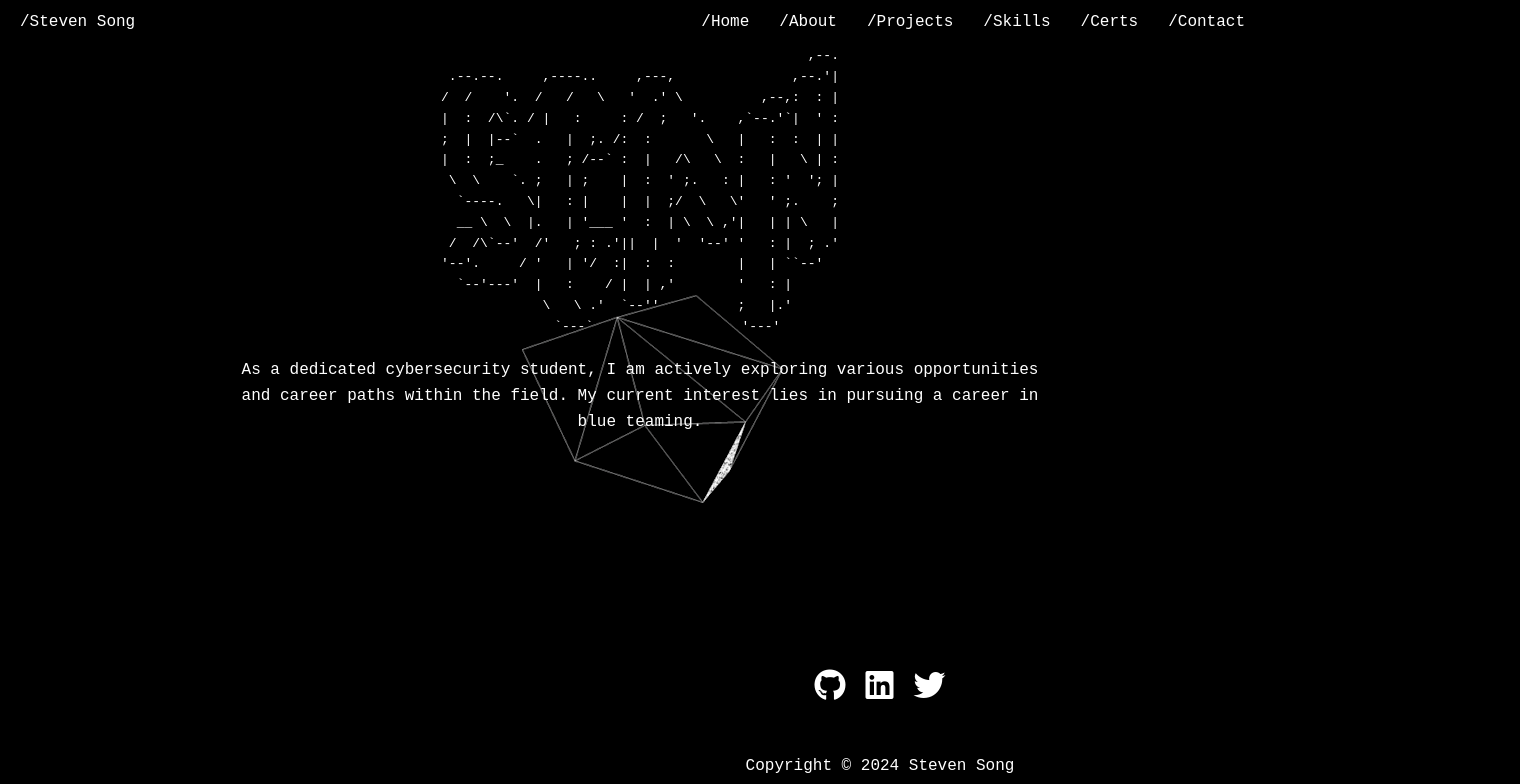
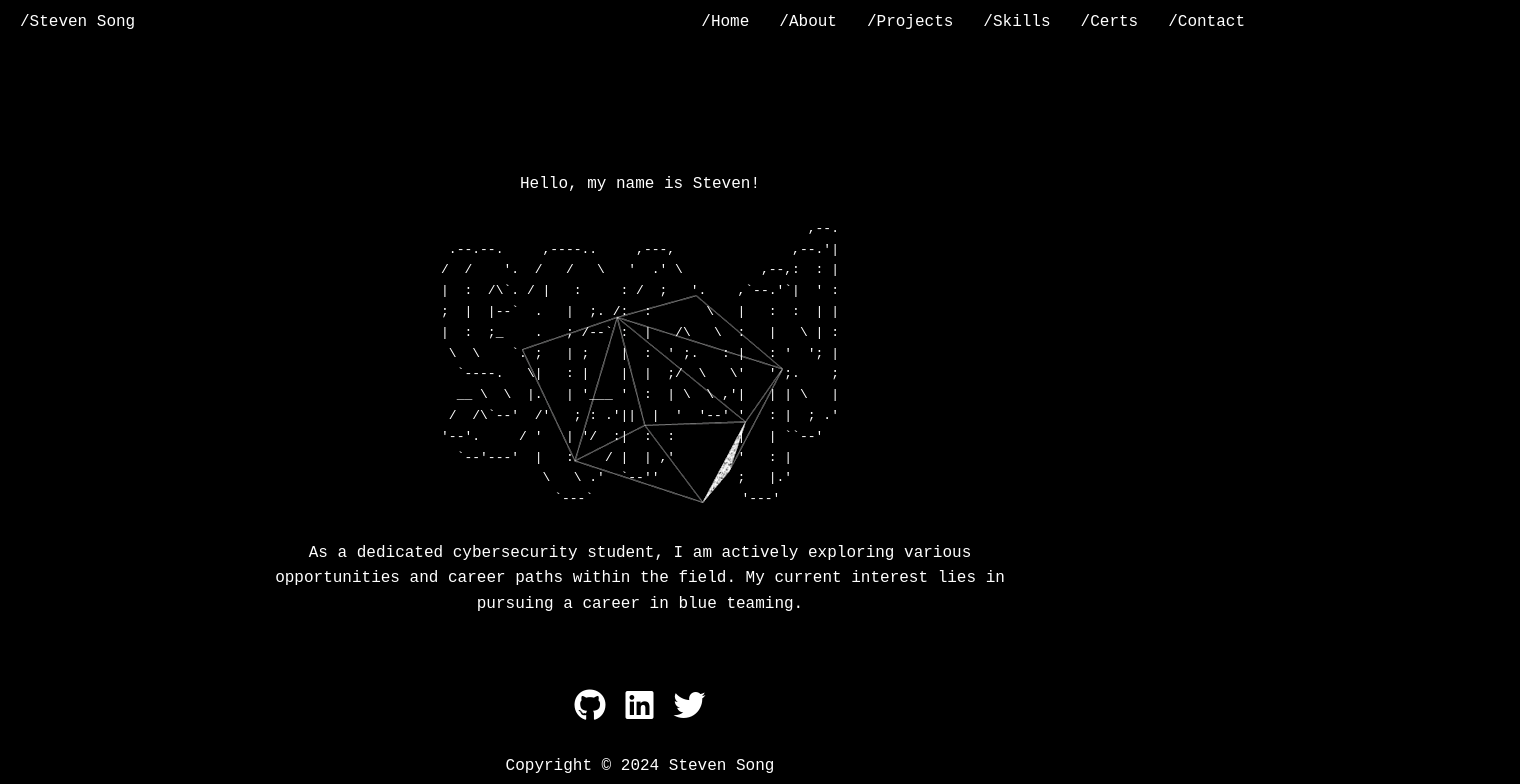
Before and after one commit to stsong0812/stsong0812.github.io, a React (Create React App) app: page / in a window 1280 px wide. Shown: the top 784 px of the page, 1520 px wide, since content can reach past the window. Built offline with nearby package versions, Linux system fonts and the light colour scheme.

Commit message:
Updated content

```diff
--- a/src/components/About.css
+++ b/src/components/About.css
@@ -22,17 +22,3 @@ body, html {
     text-align: left; /* Align text to the left */
     max-width: 800px; /* Ensure the text doesn't stretch too wide */
 }
-
-/* Center the social icons */
-.social-icons {
-    text-align: center;
-    margin: 20px 0;
-}
-
-/* Style the anchor tags */
-.social-icons a {
-    margin: 0 10px;
-    text-decoration: none;
-    color: #fff;
-    font-size: 2rem;
-}
--- a/src/components/Certs.js
+++ b/src/components/Certs.js
@@ -8,10 +8,9 @@ const Certs = () => {
         <div className="container">
             {/* Main section */}
             <section id="certs">
-                <h1>Certifications</h1>
-
                 <div className="description">
                     <p>
+                    <p>Certifications</p>
                         Below are some of the certifications I have earned.
                     </p>
                     <div className="cert-images">
--- a/src/components/Home.css
+++ b/src/components/Home.css
@@ -1,6 +1,5 @@
-/* Set default margin and padding */
-body,
-html {
+/* Set default margin, padding, and height, and use flexbox for column layout */
+body, html {
     margin: 0;
     padding: 0;
     height: 100%;
@@ -8,50 +7,56 @@ html {
     flex-direction: column;
 }
 
-.intro-text {
+/* Container takes full available height and uses flexbox for column layout, centering content */
+.container {
+    flex: 1;
+    display: flex;
+    flex-direction: column;
+    justify-content: space-between;
+    align-items: center;
+}
+
+/* Main section takes full available space, centers content, and adds padding */
+main {
+    flex: 1;
+    display: flex;
+    flex-direction: column;
+    justify-content: center;
+    align-items: center;
+    padding: 20px;
     text-align: center;
 }
 
+/* Style for introductory text */
+.intro-text {
+    font-size: 1rem;
+}
+
+/* ASCII art monospace font, preserved whitespace, left-aligned text */
 .ascii {
+    font-family: monospace;
+    white-space: pre;
     text-align: center;
 }
 
-/* Footer styling */
-footer {
-    padding: 10px 0;
+/* Font size, padding, max width, and left-aligned text */
+.description {
+    font-size: 1rem;
+    padding: 10px;
+    max-width: 300px;
     text-align: center;
-    background-color: #333;
-    color: #fff;
 }
 
-/* Container for social media icons */
+/* Center the social icons and add margin */
 .social-icons {
-    display: flex;
-    justify-content: center; /* Centers icons horizontally */
-    padding: 20px 0; /* Add some padding */
+    text-align: center;
+    margin: 20px 0;
 }
 
-/* Styling for each social media icon link */
+/* Mrgin, no underline, white color, and large font size */
 .social-icons a {
-    margin: 0 5px;
+    margin: 0 10px;
+    text-decoration: none;
     color: #fff;
-    font-size: 1.2rem;
-    transition: color 0.3s ease;
+    font-size: 2rem;
 }
-
-/* Hover effect for the social media icons */
-.social-icons a:hover {
-    color: #61dafb;
-}
-
-.container {
-    display: flex;
-    flex-direction: column;
-    min-height: 100vh;
-}
-
-footer {
-    margin-top: auto; /* Pushes footer to the bottom if content is short */
-    text-align: center;
-    width: 100%; /* Ensure full width */
-}
--- a/src/components/ProjectData.js
+++ b/src/components/ProjectData.js
@@ -21,9 +21,9 @@ const projectData = {
     // Array of coding projects
     coding: [
         {
-            title: "Quiz App",
-            description: "A project showcasing HTML/CSS/JS skills.",
-            link: "https://github.com/stsong0812/CPSC-349-Project-1---Quiz-App.git"
+            title: "Centralized Password Manager",
+            description: "A centralized password management app",
+            link: "https://github.com/stsong0812/TitanLock"
         },
         {
             title: "Python for Cybersecurity",
@@ -31,9 +31,9 @@ const projectData = {
             link: "https://github.com/stsong0812/Python-for-Cybersecurity.git"
         },
         {
-            title: "Offline Password Manager",
-            description: "Offline password managing app. (Coming Soon)",
-            link: "https://github.com/stsong0812/Python-for-Cybersecurity.git"
+            title: "Online Quiz App",
+            description: "An online quiz app that tests general knowledge",
+            link: "https://github.com/stsong0812/CPSC-349-Project-1---Quiz-App"
         }
     ],
     // Array of other miscellaneous projects
```
Also changed, not shown: src/components/SkillMeter.css (line endings or trailing spaces).
